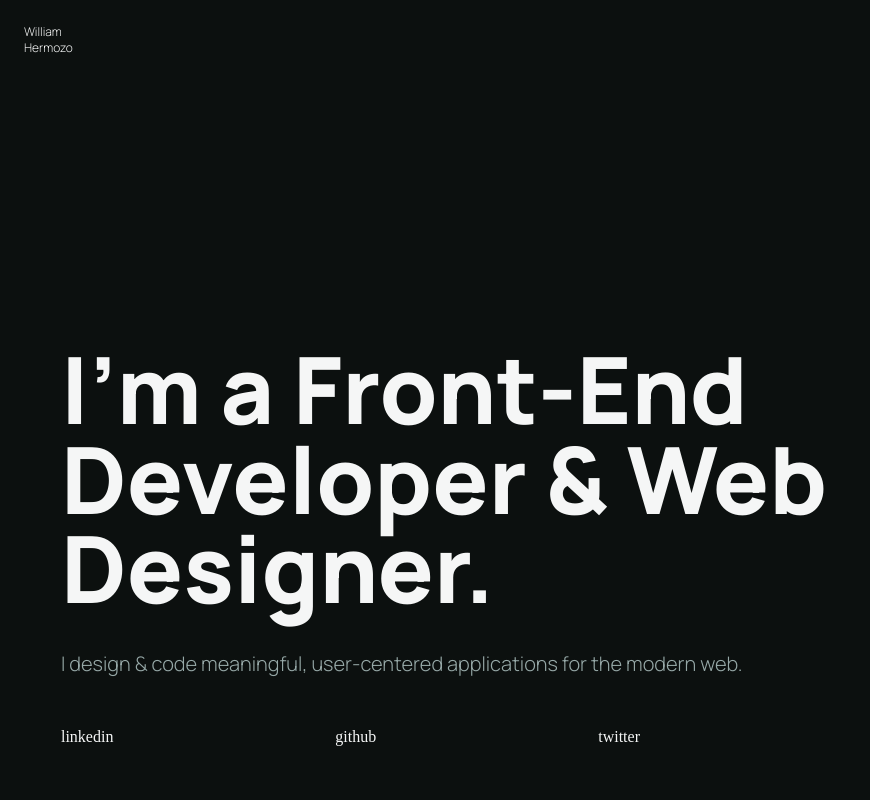
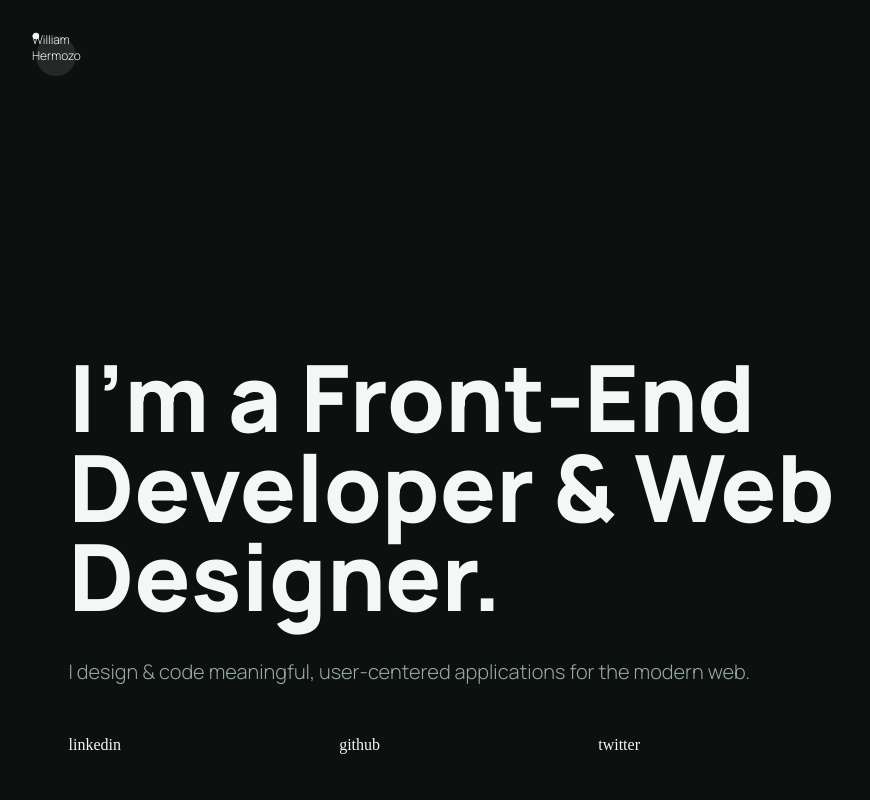
Before and after one commit to williamhzo/williamh.io, a React (Create React App) app: page / in a window 1280 px wide. Shown: the top 800 px of the page, without its empty margins (0-870 px from the left). Built offline with nearby package versions, Linux system fonts and the light colour scheme.

Commit message:
add custom cursor styling

```diff
--- a/src/styles/App.scss
+++ b/src/styles/App.scss
@@ -1,8 +1,8 @@
 @import './reset';
-@import url('https://fonts.googleapis.com/css2?family=Manrope:wght@300;400;700;800&display=swap');
+@import url('https://fonts.googleapis.com/css2?family=Manrope:wght@200;300;400;700;800&display=swap');
 // spaces, margins
 
-$app-margin: 1.5rem;
+$app-margin: 2rem;
 $component-margin: 2.25rem;
 
 // font
@@ -61,3 +61,63 @@ body {
   color: $primary-color;
   box-sizing: border-box;
 }
+
+// custom cursor
+
+.cursor {
+  position: absolute;
+  background: $primary-color;
+  width: 8px;
+  height: 8px;
+  border-radius: 100%;
+  z-index: 100;
+  transition: 0.5s cubic-bezier(0.75, -1.27, 0.3, 2.33) transform,
+    0.2s cubic-bezier(0.75, -1.27, 0.3, 2.33) opacity;
+  user-select: none;
+  pointer-events: none;
+  transform: scale(0.8);
+}
+
+.cursor::before {
+  content: '';
+  width: 100%;
+  height: 100%;
+  position: absolute;
+  top: 0;
+  left: 0;
+  display: block;
+  background-image: url('http://mirkozeppieri.emanuelepapale.com/wp-content/uploads/2018/07/project-hover-cursor.jpg');
+  background-position: center;
+  background-repeat: no-repeat;
+  background-size: cover;
+  border-radius: 100%;
+  opacity: 0;
+}
+
+.cursor.active {
+  opacity: 1;
+  transform: scale(12);
+}
+
+.cursor.active::before {
+  opacity: 1;
+}
+
+.cursor-follower {
+  position: absolute;
+  background: rgba(255, 255, 255, 0.1);
+  width: 40px;
+  height: 40px;
+  border-radius: 100%;
+  z-index: 1;
+  transition: 0.6s cubic-bezier(0.75, -1.27, 0.3, 2.33) transform,
+    0.4s cubic-bezier(0.75, -1.27, 0.3, 2.33) opacity;
+  user-select: none;
+  pointer-events: none;
+  transform: translate(4px, 4px);
+}
+
+.cursor-follower.active {
+  opacity: 0.3;
+  transform: scale(0);
+}
```
